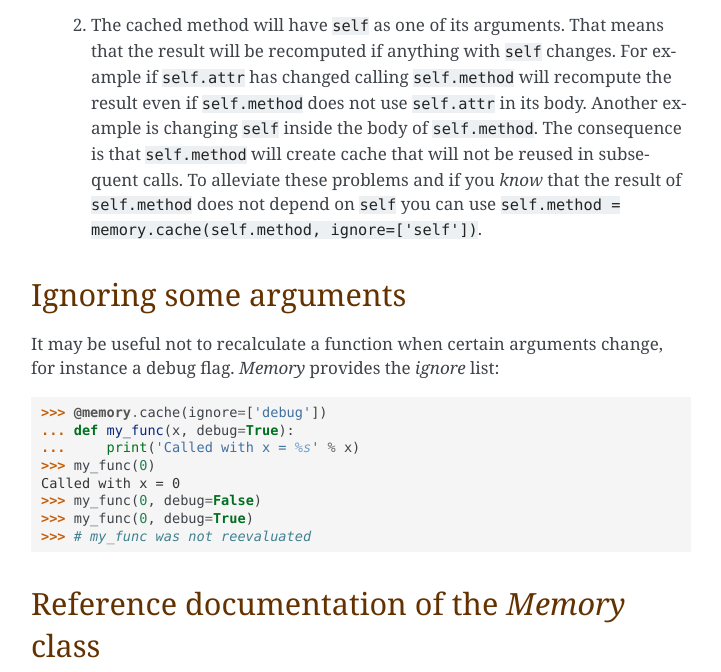
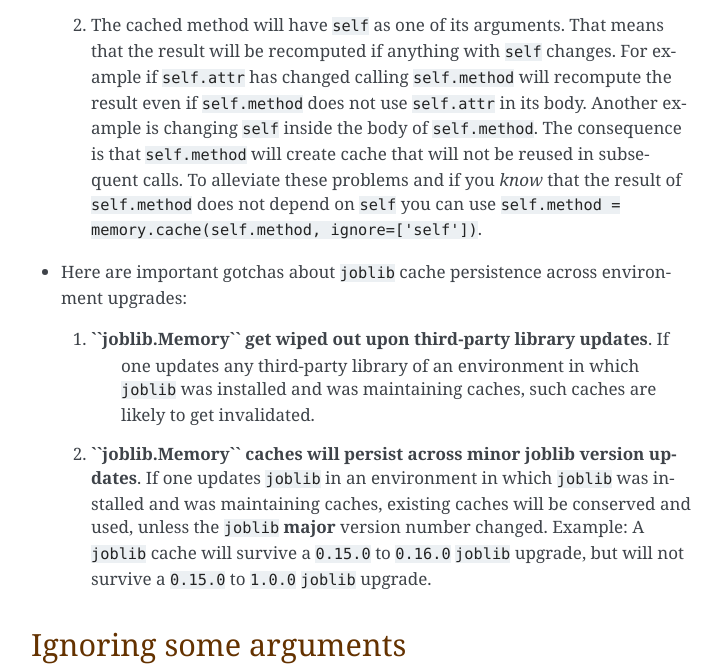
Before and after one commit to joblib/joblib, a Sphinx documentation site: the page built from doc/memory.rst, in a window 1280 px wide and 900 px high, scrolled down 7005 px, cut to the strip 0-672 px from the top of the window. Shown: the whole strip, without its empty margins (389-1110 px from the left). Built offline with Sphinx 7.4.7, drawn with Linux system fonts in a browser that asks for light colours; formulas are drawn with MathJax 3; pages that are not in the unit, such as notebooks, are missing from menus.

Commit message:
DOC add a note on joblib cache persistance

```diff
--- a/doc/memory.rst
+++ b/doc/memory.rst
@@ -385,6 +385,22 @@ Gotchas
      ``self.method`` does not depend on ``self`` you can use
      ``self.method = memory.cache(self.method, ignore=['self'])``.
 
+* Here are important gotchas about ``joblib`` cache persistence across environment upgrades:
+
+  1. **``joblib.Memory`` get wiped out upon third-party library updates**. If
+       one updates any third-party library of an environment in which
+       ``joblib`` was installed and was maintaining caches, such caches are
+       likely to get invalidated.
+
+  2. **``joblib.Memory`` caches will persist across minor joblib version
+     updates**. If one updates ``joblib`` in an environment in which
+     ``joblib`` was installed and was maintaining caches, existing caches
+     will be conserved and used, unless the ``joblib`` **major** version
+     number changed.
+     Example: A ``joblib`` cache will survive a ``0.15.0`` to ``0.16.0``
+     ``joblib`` upgrade, but will not survive a ``0.15.0`` to ``1.0.0``
+     ``joblib`` upgrade.
+
 
 Ignoring some arguments
 -----------------------
```
